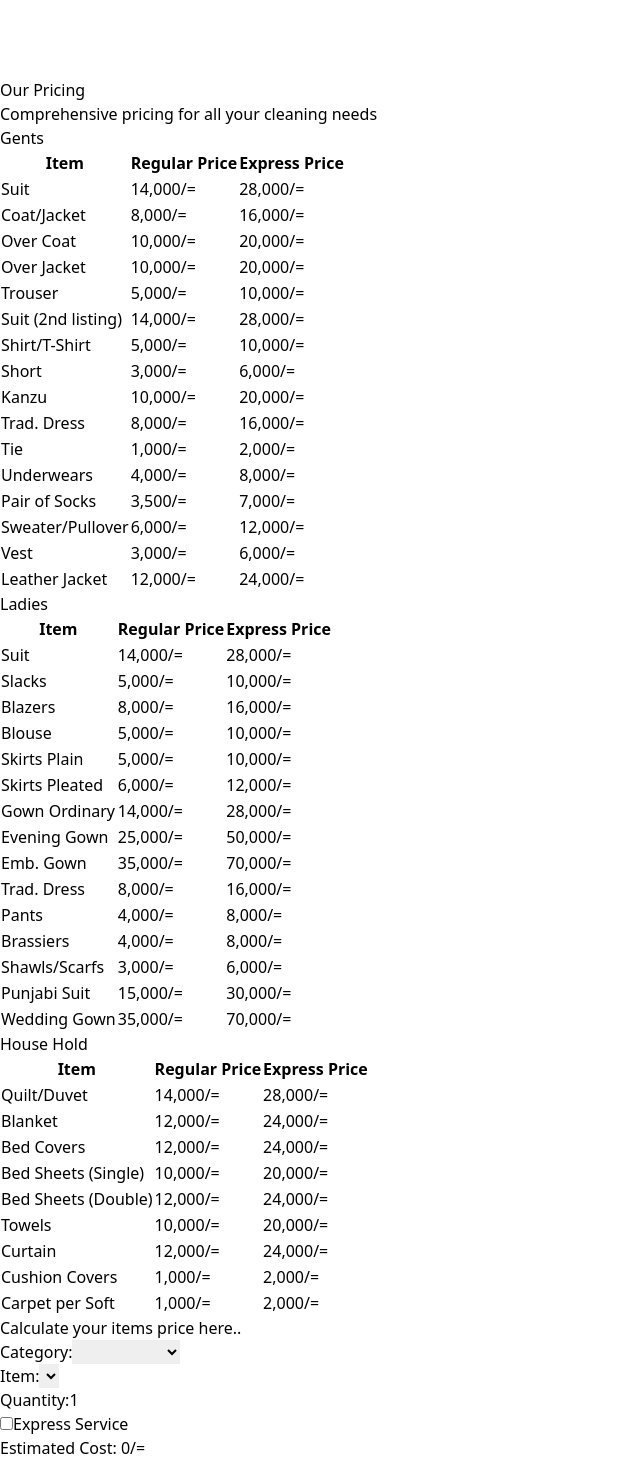
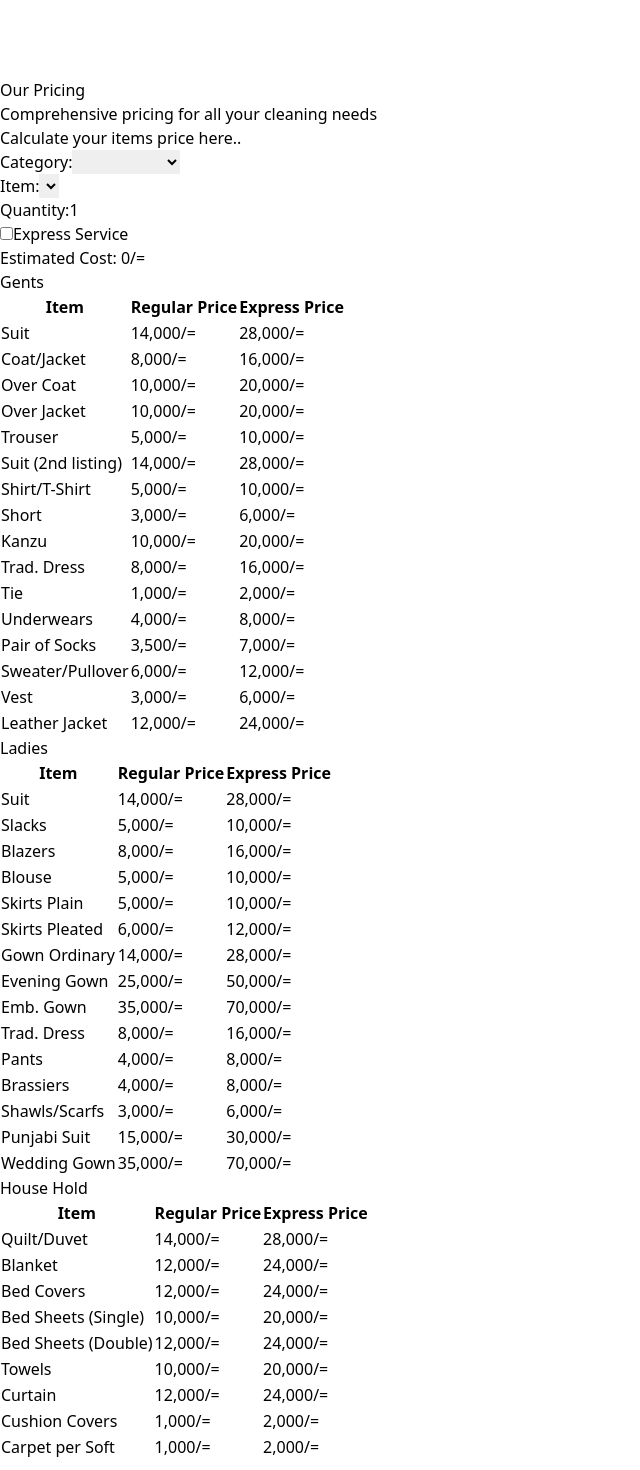
Before and after one commit to abdulqadirmsingi/khalid_laundry, a Vue app: page /pricing in a window 1280 px wide. Shown: the part 180-1650 px from the top of the page, without its empty margins (0-640 px from the left). Built offline with nearby package versions, Linux system fonts and the light colour scheme.

Commit message:
pricing page changed

```diff
--- a/src/views/PricingView.vue
+++ b/src/views/PricingView.vue
@@ -1,8 +1,69 @@
 <template>
   <div class="bg-white min-h-screen py-12">
     <div class="container mx-auto px-4">
-      <h1 class="text-5xl font-bold text-center mb-4 text-black">Our Pricing</h1>
-      <p class="text-xl text-center text-gray-600 mb-12">Comprehensive pricing for all your cleaning needs</p>
+      <h1 class="text-5xl font-bold text-center mb-4 text-black">
+        Our Pricing
+      </h1>
+      <p class="text-xl text-center text-gray-600 mb-12">
+        Comprehensive pricing for all your cleaning needs
+      </p>
+      <div class="bg-gray-100 p-8 rounded-lg shadow-lg mb-20"> <!-- Adjusted margin-bottom here -->
+        <h2 class="text-3xl font-bold text-center mb-8">
+          Calculate your items price here..
+        </h2>
+        <div class="flex flex-wrap -mx-4 mb-4">
+          <div class="w-full md:w-1/3 px-4 mb-4">
+            <label class="block mb-2">Category:</label>
+            <select
+              v-model="selectedCategory"
+              class="w-full p-2 border rounded"
+              @change="selectedItem = null"
+            >
+              <option
+                v-for="category in categories"
+                :key="category.name"
+                :value="category"
+              >
+                {{ category.name }}
+              </option>
+            </select>
+          </div>
+          <div class="w-full md:w-1/3 px-4 mb-4">
+            <label class="block mb-2">Item:</label>
+            <select v-model="selectedItem" class="w-full p-2 border rounded">
+              <option
+                v-for="item in selectedCategory?.items"
+                :key="item.id"
+                :value="item"
+              >
+                {{ item.name }}
+              </option>
+            </select>
+          </div>
+          <div class="w-full md:w-1/3 px-4 mb-4">
+            <label class="block mb-2">Quantity:</label>
+            <input
+              v-model.number="quantity"
+              type="number"
+              min="1"
+              class="w-full p-2 border rounded"
+            />
+          </div>
+        </div>
+        <div class="flex justify-center mb-4">
+          <label class="inline-flex items-center">
+            <input
+              type="checkbox"
+              v-model="isExpress"
+              class="form-checkbox h-5 w-5 text-black"
+            />
+            <span class="ml-2">Express Service</span>
+          </label>
+        </div>
+        <div class="text-center text-2xl font-bold mt-4">
+          Estimated Cost: {{ calculateCost.toLocaleString() }}/=
+        </div>
+      </div>
 
       <!-- Pricing Tables -->
       <div v-for="(category, index) in categories" :key="index" class="mb-12">
@@ -17,125 +78,100 @@
               </tr>
             </thead>
             <tbody>
-              <tr v-for="item in category.items" :key="item.id" class="border-b">
+              <tr
+                v-for="item in category.items"
+                :key="item.id"
+                class="border-b"
+              >
                 <td class="p-3 font-semibold">{{ item.name }}</td>
-                <td class="p-3 text-center">{{ item.price.toLocaleString() }}/=</td>
-                <td class="p-3 text-center">{{ (item.price * 2).toLocaleString() }}/=</td>
+                <td class="p-3 text-center">
+                  {{ item.price.toLocaleString() }}/=
+                </td>
+                <td class="p-3 text-center">
+                  {{ (item.price * 2).toLocaleString() }}/=
+                </td>
               </tr>
             </tbody>
           </table>
         </div>
       </div>
-
-      <!-- Pricing Calculator -->
-      <div class="bg-gray-100 p-8 rounded-lg shadow-lg">
-        <h2 class="text-3xl font-bold text-center mb-8">Calculate your items price here..</h2>
-        <div class="flex flex-wrap -mx-4 mb-4">
-          <div class="w-full md:w-1/3 px-4 mb-4">
-            <label class="block mb-2">Category:</label>
-            <select v-model="selectedCategory" class="w-full p-2 border rounded" @change="selectedItem = null">
-              <option v-for="category in categories" :key="category.name" :value="category">{{ category.name }}</option>
-            </select>
-          </div>
-          <div class="w-full md:w-1/3 px-4 mb-4">
-            <label class="block mb-2">Item:</label>
-            <select v-model="selectedItem" class="w-full p-2 border rounded">
-              <option v-for="item in selectedCategory?.items" :key="item.id" :value="item">{{ item.name }}</option>
-            </select>
-          </div>
-          <div class="w-full md:w-1/3 px-4 mb-4">
-            <label class="block mb-2">Quantity:</label>
-            <input v-model.number="quantity" type="number" min="1" class="w-full p-2 border rounded">
-          </div>
-        </div>
-        <div class="flex justify-center mb-4">
-          <label class="inline-flex items-center">
-            <input type="checkbox" v-model="isExpress" class="form-checkbox h-5 w-5 text-black">
-            <span class="ml-2">Express Service</span>
-          </label>
-        </div>
-        <div class="text-center text-2xl font-bold mt-4">
-          Estimated Cost: {{ calculateCost.toLocaleString() }}/=
-        </div>
-      </div>
     </div>
   </div>
 </template>
-
 <script>
 export default {
-  name: 'Pricing',
+  name: "Pricing",
   data() {
     return {
       categories: [
         {
-          name: 'Gents',
+          name: "Gents",
           items: [
-            { id: 1, name: 'Suit', price: 14000 },
-            { id: 2, name: 'Coat/Jacket', price: 8000 },
-            { id: 3, name: 'Over Coat', price: 10000 },
-            { id: 4, name: 'Over Jacket', price: 10000 },
-            { id: 5, name: 'Trouser', price: 5000 },
-            { id: 6, name: 'Suit (2nd listing)', price: 14000 },
-            { id: 7, name: 'Shirt/T-Shirt', price: 5000 },
-            { id: 8, name: 'Short', price: 3000 },
-            { id: 9, name: 'Kanzu', price: 10000 },
-            { id: 10, name: 'Trad. Dress', price: 8000 },
-            { id: 11, name: 'Tie', price: 1000 },
-            { id: 12, name: 'Underwears', price: 4000 },
-            { id: 13, name: 'Pair of Socks', price: 3500 },
-            { id: 14, name: 'Sweater/Pullover', price: 6000 },
-            { id: 15, name: 'Vest', price: 3000 },
-            { id: 16, name: 'Leather Jacket', price: 12000 },
-          ]
+            { id: 1, name: "Suit", price: 14000 },
+            { id: 2, name: "Coat/Jacket", price: 8000 },
+            { id: 3, name: "Over Coat", price: 10000 },
+            { id: 4, name: "Over Jacket", price: 10000 },
+            { id: 5, name: "Trouser", price: 5000 },
+            { id: 6, name: "Suit (2nd listing)", price: 14000 },
+            { id: 7, name: "Shirt/T-Shirt", price: 5000 },
+            { id: 8, name: "Short", price: 3000 },
+            { id: 9, name: "Kanzu", price: 10000 },
+            { id: 10, name: "Trad. Dress", price: 8000 },
+            { id: 11, name: "Tie", price: 1000 },
+            { id: 12, name: "Underwears", price: 4000 },
+            { id: 13, name: "Pair of Socks", price: 3500 },
+            { id: 14, name: "Sweater/Pullover", price: 6000 },
+            { id: 15, name: "Vest", price: 3000 },
+            { id: 16, name: "Leather Jacket", price: 12000 },
+          ],
         },
         {
-          name: 'Ladies',
+          name: "Ladies",
           items: [
-            { id: 17, name: 'Suit', price: 14000 },
-            { id: 18, name: 'Slacks', price: 5000 },
-            { id: 19, name: 'Blazers', price: 8000 },
-            { id: 20, name: 'Blouse', price: 5000 },
-            { id: 21, name: 'Skirts Plain', price: 5000 },
-            { id: 22, name: 'Skirts Pleated', price: 6000 },
-            { id: 23, name: 'Gown Ordinary', price: 14000 },
-            { id: 24, name: 'Evening Gown', price: 25000 },
-            { id: 25, name: 'Emb. Gown', price: 35000 },
-            { id: 26, name: 'Trad. Dress', price: 8000 },
-            { id: 27, name: 'Pants', price: 4000 },
-            { id: 28, name: 'Brassiers', price: 4000 },
-            { id: 29, name: 'Shawls/Scarfs', price: 3000 },
-            { id: 30, name: 'Punjabi Suit', price: 15000 },
-            { id: 31, name: 'Wedding Gown', price: 35000 },
-          ]
+            { id: 17, name: "Suit", price: 14000 },
+            { id: 18, name: "Slacks", price: 5000 },
+            { id: 19, name: "Blazers", price: 8000 },
+            { id: 20, name: "Blouse", price: 5000 },
+            { id: 21, name: "Skirts Plain", price: 5000 },
+            { id: 22, name: "Skirts Pleated", price: 6000 },
+            { id: 23, name: "Gown Ordinary", price: 14000 },
+            { id: 24, name: "Evening Gown", price: 25000 },
+            { id: 25, name: "Emb. Gown", price: 35000 },
+            { id: 26, name: "Trad. Dress", price: 8000 },
+            { id: 27, name: "Pants", price: 4000 },
+            { id: 28, name: "Brassiers", price: 4000 },
+            { id: 29, name: "Shawls/Scarfs", price: 3000 },
+            { id: 30, name: "Punjabi Suit", price: 15000 },
+            { id: 31, name: "Wedding Gown", price: 35000 },
+          ],
         },
         {
-          name: 'House Hold',
+          name: "House Hold",
           items: [
-            { id: 32, name: 'Quilt/Duvet', price: 14000 },
-            { id: 33, name: 'Blanket', price: 12000 },
-            { id: 34, name: 'Bed Covers', price: 12000 },
-            { id: 35, name: 'Bed Sheets (Single)', price: 10000 },
-            { id: 36, name: 'Bed Sheets (Double)', price: 12000 },
-            { id: 37, name: 'Towels', price: 10000 },
-            { id: 38, name: 'Curtain', price: 12000 },
-            { id: 39, name: 'Cushion Covers', price: 1000 },
-            { id: 40, name: 'Carpet per Soft', price: 1000 },
-          ]
-        }
+            { id: 32, name: "Quilt/Duvet", price: 14000 },
+            { id: 33, name: "Blanket", price: 12000 },
+            { id: 34, name: "Bed Covers", price: 12000 },
+            { id: 35, name: "Bed Sheets (Single)", price: 10000 },
+            { id: 36, name: "Bed Sheets (Double)", price: 12000 },
+            { id: 37, name: "Towels", price: 10000 },
+            { id: 38, name: "Curtain", price: 12000 },
+            { id: 39, name: "Cushion Covers", price: 1000 },
+            { id: 40, name: "Carpet per Soft", price: 1000 },
+          ],
+        },
       ],
       selectedCategory: null,
       selectedItem: null,
       quantity: 1,
-      isExpress: false
-    }
+      isExpress: false,
+    };
   },
   computed: {
     calculateCost() {
       if (!this.selectedItem || this.quantity <= 0) return 0;
       let basePrice = this.selectedItem.price * this.quantity;
       return this.isExpress ? basePrice * 2 : basePrice;
-    }
-  }
-}
+    },
+  },
+};
 </script>
```
